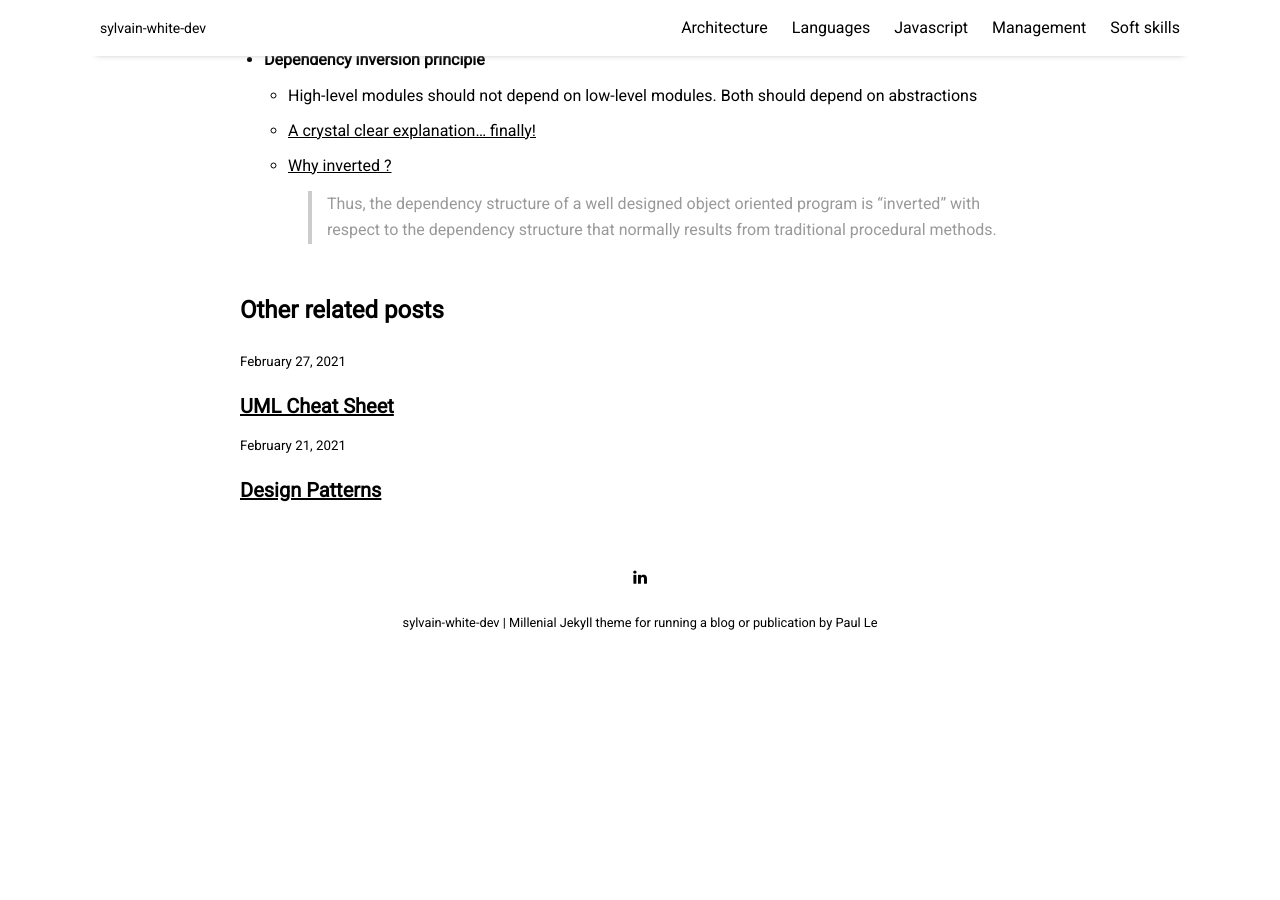
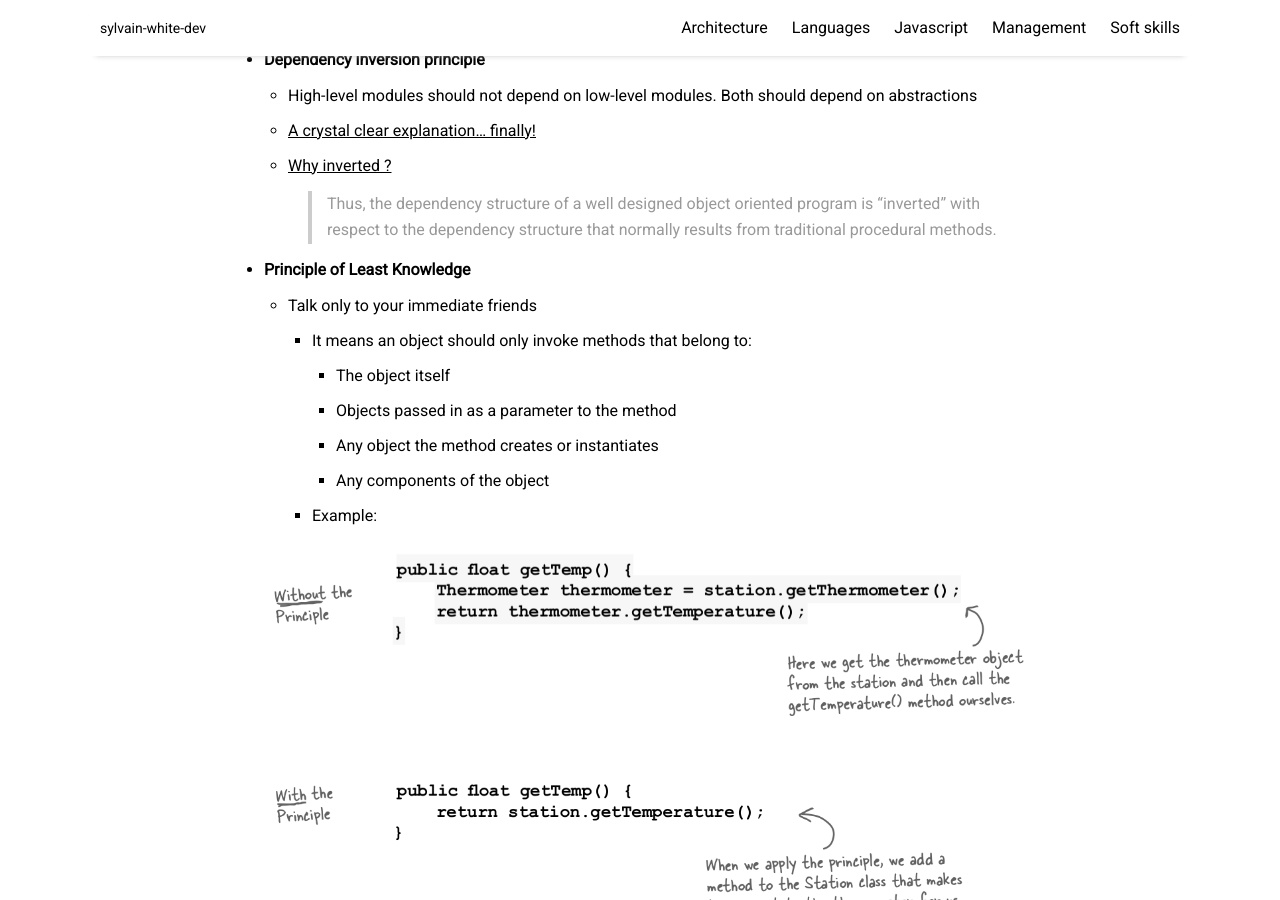
Before and after one commit to sylvainwhite/sylvain-white-dev, a Jekyll site: the page built from _posts/2021-02-20-ooPrinciples.md, in a window 1280 px wide and 900 px high, scrolled down 951 px. Built offline with Jekyll 4.4.1, drawn with Linux system fonts in a browser that asks for light colours; nearby versions of some CDN libraries; before the commit the page ends 1612 px from its top, so only the background shows below that.

Commit message:
Update oo principles post

```diff
--- a/_posts/2021-02-20-ooPrinciples.md
+++ b/_posts/2021-02-20-ooPrinciples.md
@@ -45,3 +45,15 @@ Based on [Head First - Design Patterns - A Brain-Friendly Guide](https://www.ama
     * [A crystal clear explanation... finally!](https://medium.com/@kedren.villena/simplifying-dependency-inversion-principle-dip-59228122649a){:target="_blank"}
     * [Why inverted ?](https://www.blinkingcaret.com/2016/01/27/inverts-dependency-inversion-principle/){:target="_blank"}
         > Thus, the dependency structure of a well designed object oriented program is “inverted” with respect to the dependency structure that normally results from traditional procedural methods.
+
+* #### Principle of Least Knowledge
+
+    * Talk only to your immediate friends
+        * It means an object should only invoke methods that belong to:
+            * The object itself
+            * Objects passed in as a parameter to the method
+            * Any object the method creates or instantiates
+            * Any components of the object
+        * Example:
+
+![]({{ site.github.url }}/resources/objectOrientedPrinciples1.png "Principle of Least Knowledge")
```
Also changed, not shown: resources/objectOrientedPrinciples1.png (added).
